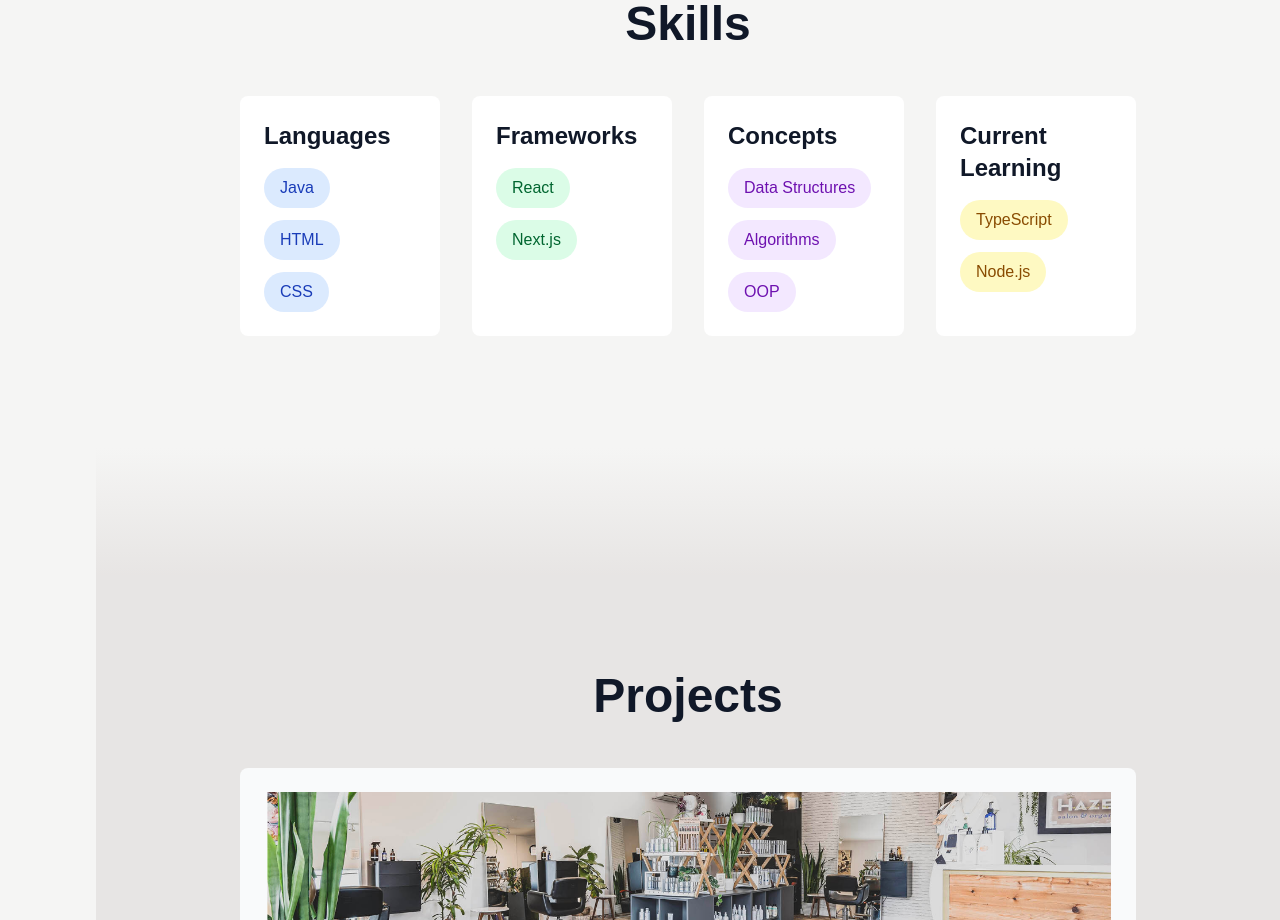
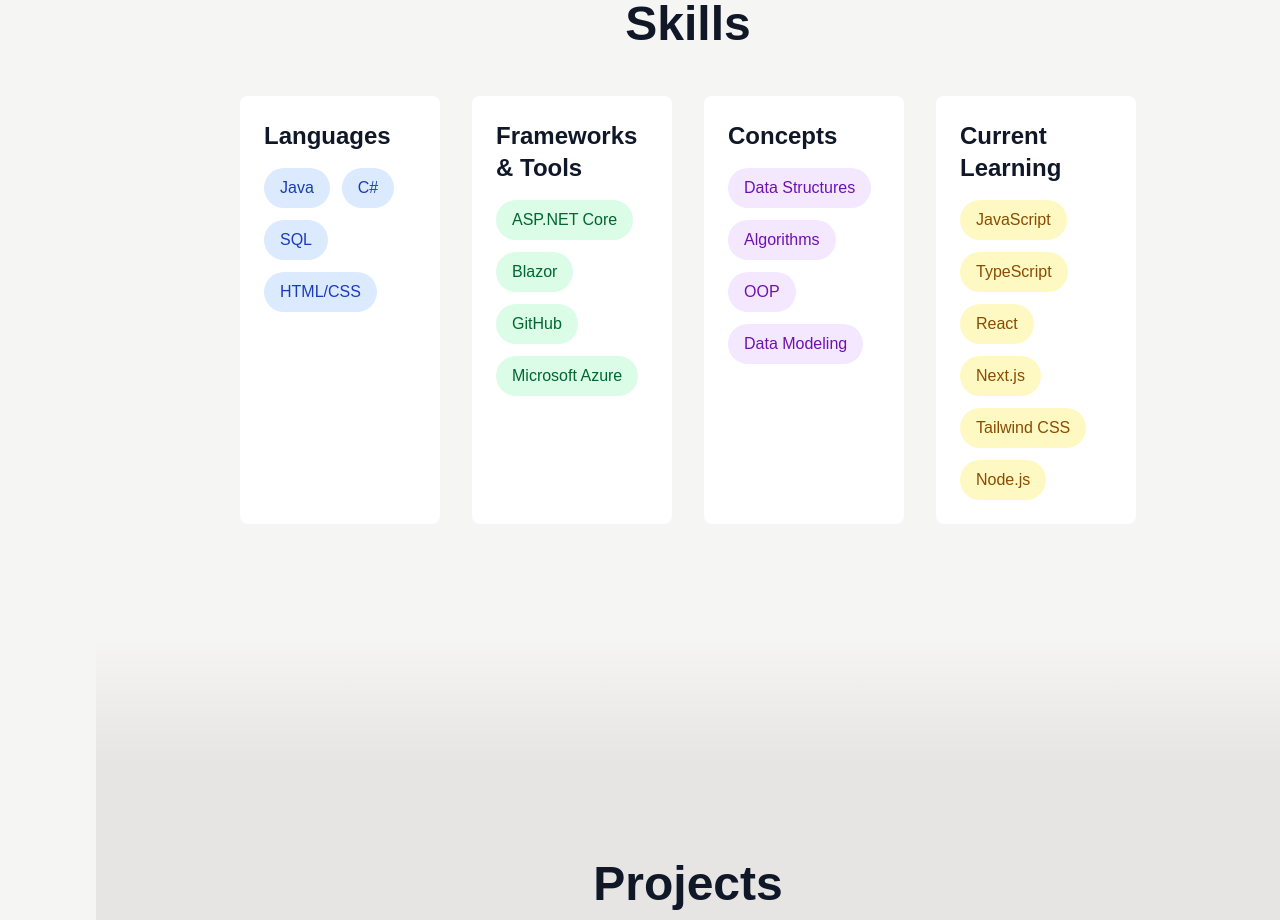
Before and after one commit to CohenReiland/personal-portfolio, a Next.js app: page / in a window 1280 px wide. Shown: the part 1440-2360 px from the top of the page. Built offline with nearby package versions, Linux system fonts and the light colour scheme; no server answers.

Commit message:
Added and Modified Skills

```diff
--- a/app/page.tsx
+++ b/app/page.tsx
@@ -92,7 +92,7 @@
           </h2>
 
           <div className="grid grid-cols-2 md:grid-cols-4 gap-8">
-            {/* Programming Skills */}
+            {/* Programming Languages */}
             <div className="bg-white dark:bg-zinc-900 p-6 rounded-lg">
               <h3 className="text-2xl font-semibold text-gray-900 dark:text-white mb-4">
                 Languages
@@ -102,10 +102,13 @@
                   Java
                 </span>
                 <span className="px-4 py-2 bg-blue-100 dark:bg-blue-900 text-blue-800 dark:text-blue-200 rounded-full">
-                  HTML
+                  C#
                 </span>
                 <span className="px-4 py-2 bg-blue-100 dark:bg-blue-900 text-blue-800 dark:text-blue-200 rounded-full">
-                  CSS
+                  SQL
+                </span>
+                <span className="px-4 py-2 bg-blue-100 dark:bg-blue-900 text-blue-800 dark:text-blue-200 rounded-full">
+                  HTML/CSS
                 </span>
               </div>
             </div>
@@ -113,14 +116,20 @@
             {/* Frameworks */}
             <div className="bg-white dark:bg-zinc-900 p-6 rounded-lg">
               <h3 className="text-2xl font-semibold text-gray-900 dark:text-white mb-4">
-                Frameworks
+                Frameworks & Tools
               </h3>
               <div className="flex flex-wrap gap-3">
                 <span className="px-4 py-2 bg-green-100 dark:bg-green-900 text-green-800 dark:text-green-200 rounded-full">
-                  React
+                  ASP.NET Core
                 </span>
                 <span className="px-4 py-2 bg-green-100 dark:bg-green-900 text-green-800 dark:text-green-200 rounded-full">
-                  Next.js
+                  Blazor
+                </span>
+                <span className="px-4 py-2 bg-green-100 dark:bg-green-900 text-green-800 dark:text-green-200 rounded-full">
+                  GitHub
+                </span>
+                <span className="px-4 py-2 bg-green-100 dark:bg-green-900 text-green-800 dark:text-green-200 rounded-full">
+                  Microsoft Azure
                 </span>
               </div>
             </div>
@@ -140,6 +149,9 @@
                 <span className="px-4 py-2 bg-purple-100 dark:bg-purple-900 text-purple-800 dark:text-purple-200 rounded-full">
                   OOP
                 </span>
+                <span className="px-4 py-2 bg-purple-100 dark:bg-purple-900 text-purple-800 dark:text-purple-200 rounded-full">
+                  Data Modeling
+                </span>
               </div>
             </div>
 
@@ -150,7 +162,19 @@
               </h3>
               <div className="flex flex-wrap gap-3">
                 <span className="px-4 py-2 bg-yellow-100 dark:bg-yellow-900 text-yellow-800 dark:text-yellow-200 rounded-full">
+                  JavaScript
+                </span>
+                <span className="px-4 py-2 bg-yellow-100 dark:bg-yellow-900 text-yellow-800 dark:text-yellow-200 rounded-full">
                   TypeScript
+                </span>
+                <span className="px-4 py-2 bg-yellow-100 dark:bg-yellow-900 text-yellow-800 dark:text-yellow-200 rounded-full">
+                  React
+                </span>
+                <span className="px-4 py-2 bg-yellow-100 dark:bg-yellow-900 text-yellow-800 dark:text-yellow-200 rounded-full">
+                  Next.js
+                </span>
+                <span className="px-4 py-2 bg-yellow-100 dark:bg-yellow-900 text-yellow-800 dark:text-yellow-200 rounded-full">
+                  Tailwind CSS
                 </span>
                 <span className="px-4 py-2 bg-yellow-100 dark:bg-yellow-900 text-yellow-800 dark:text-yellow-200 rounded-full">
                   Node.js
```
